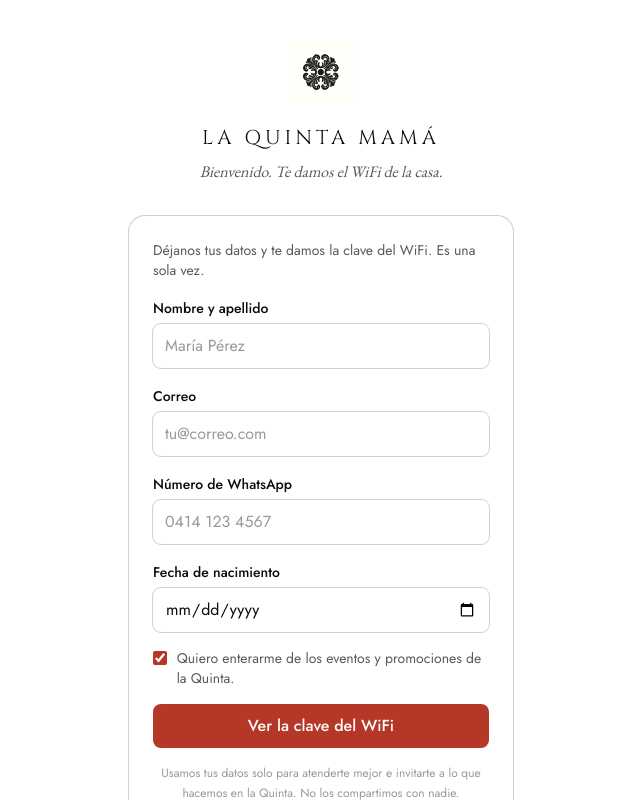
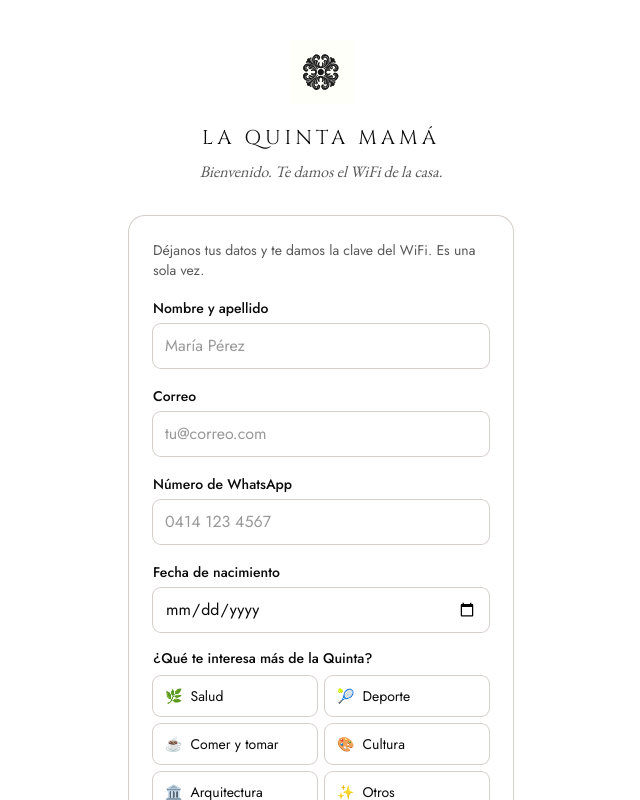
Before and after one commit to Rolopietri/Quinta-mama-, a Next.js app: page /wifi in a window 1280 px wide. Shown: the top 800 px of the page, without its empty margins (319-959 px from the left). Built offline with nearby package versions, Linux system fonts and the light colour scheme; no server answers.

Commit message:
WiFi: el invitado elige qué le interesa (salud, deporte, comer y tomar, cultura, arquitectura, otros)

```diff
--- a/src/app/wifi/WifiForm.tsx
+++ b/src/app/wifi/WifiForm.tsx
@@ -2,7 +2,7 @@
 
 import { useState } from "react";
 import { ClaveWifi } from "./ClaveWifi";
-import { validarRegistro, type WifiConfig } from "@/lib/wifi";
+import { INTERESES, validarRegistro, type WifiConfig } from "@/lib/wifi";
 
 type Respuesta = WifiConfig & { nuevo: boolean; visitas: number; nombre: string };
 
@@ -12,13 +12,14 @@ export function WifiForm({ origen }: { origen: string | null }) {
   const [telefono, setTelefono] = useState("");
   const [nacimiento, setNacimiento] = useState("");
   const [promos, setPromos] = useState(true);
+  const [interes, setInteres] = useState("");
   const [estado, setEstado] = useState<"idle" | "enviando">("idle");
   const [error, setError] = useState("");
   const [ok, setOk] = useState<Respuesta | null>(null);
 
   async function enviar(e: React.FormEvent) {
     e.preventDefault();
-    const registro = { nombre, email, telefono, nacimiento, promos };
+    const registro = { nombre, email, telefono, nacimiento, promos, interes };
     const errores = validarRegistro(registro);
     if (errores.length) {
       setError(errores[0]);
@@ -109,6 +110,33 @@ export function WifiForm({ origen }: { origen: string | null }) {
         />
       </Campo>
 
+      <fieldset>
+        <legend className="text-sm font-medium text-cacao">
+          ¿Qué te interesa más de la Quinta?
+        </legend>
+        <div className="mt-2 grid grid-cols-2 gap-2">
+          {INTERESES.map((op) => {
+            const activo = interes === op.valor;
+            return (
+              <button
+                key={op.valor}
+                type="button"
+                aria-pressed={activo}
+                onClick={() => setInteres(op.valor)}
+                className={`flex items-center gap-2 rounded-lg px-3 py-2.5 text-sm text-left ring-1 transition-colors ${
+                  activo
+                    ? "bg-terracotta text-white ring-terracotta"
+                    : "bg-white text-cacao ring-marfil hover:ring-cacao-soft"
+                }`}
+              >
+                <span aria-hidden="true">{op.emoji}</span>
+                <span>{op.etiqueta}</span>
+              </button>
+            );
+          })}
+        </div>
+      </fieldset>
+
       <label className="flex items-start gap-2.5 text-sm text-cacao-soft">
         <input
           type="checkbox"
```
